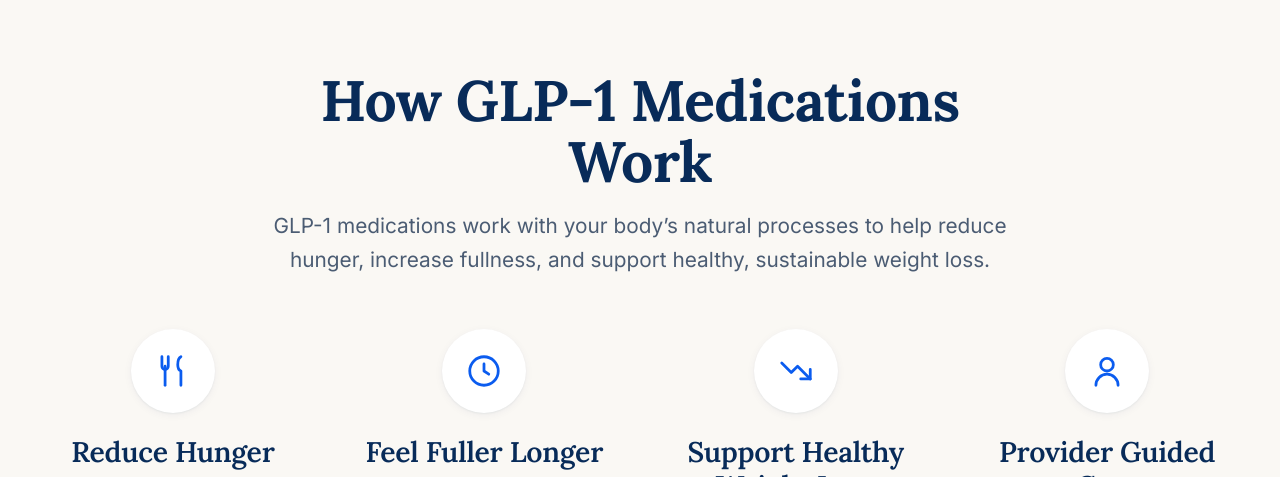
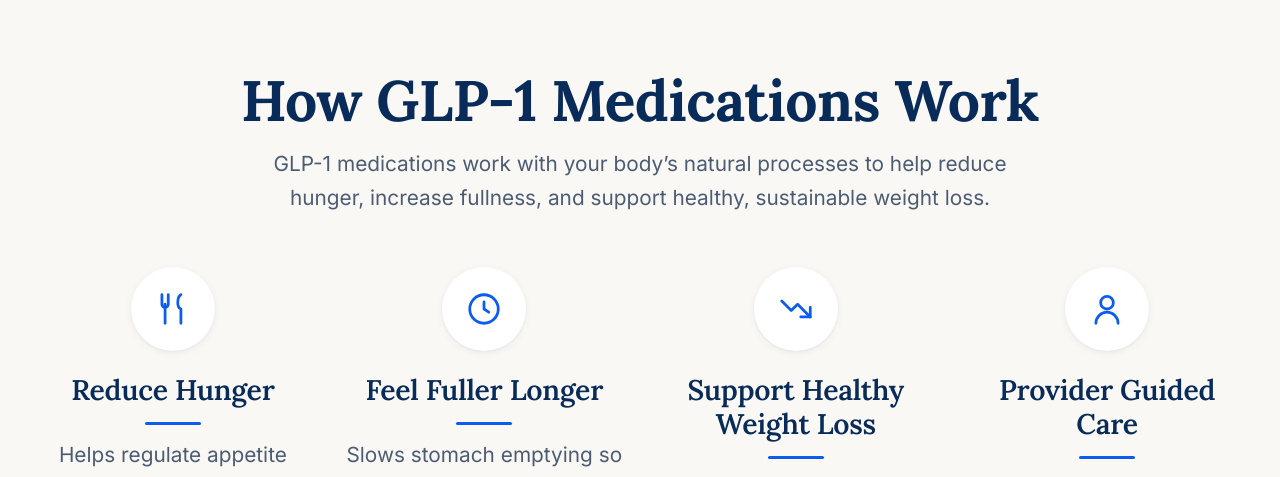
Before and after one commit to MsGuided73/W-WellPeps, an Astro site in the folder wellpeps-site/: page /weight-loss in a window 1280 px wide. Shown: the part 809-1286 px from the top of the page. Built offline with nearby package versions, Linux system fonts and the light colour scheme; Astro itself is replaced by a stand-in of ours.

Commit message:
fix: keep "How GLP-1 Medications Work" title on one line
Widen the section header column on the Weight Loss how-it-works
section (scoped override of the 760px .section-head cap) while keeping
the lead paragraph at a readable width.

```diff
--- a/wellpeps-site/src/components/sections/weight/WeightHowItWorks.astro
+++ b/wellpeps-site/src/components/sections/weight/WeightHowItWorks.astro
@@ -32,6 +32,11 @@ import { weightWorks, weightWorksIntro, weightWorksNotes } from '../../../data/w
 </section>
 
 <style>
+  /* Widen the standard section header so the title fits on one line at
+     desktop sizes; the lead keeps a readable measure. */
+  .section-head { max-width: none; }
+  .section-head p { max-width: 760px; margin-inline: auto; }
+
   .wworks__grid {
     display: grid; grid-template-columns: repeat(4, 1fr); gap: 1.75rem;
     margin-top: clamp(2.5rem, 4vw, 3.5rem);
```
